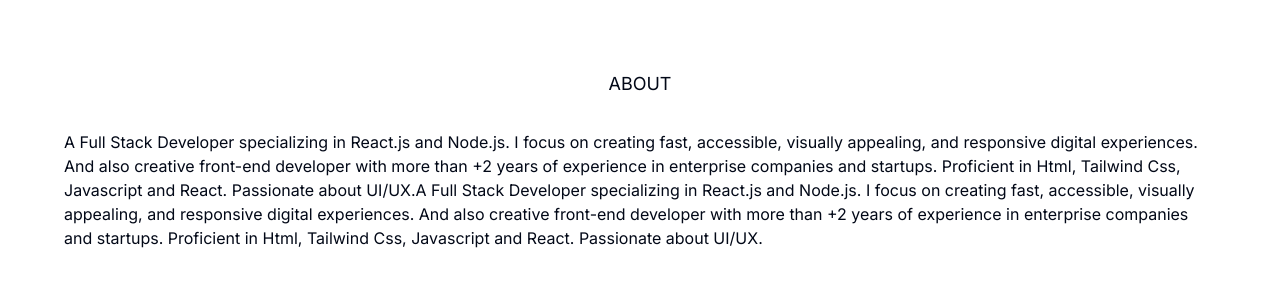
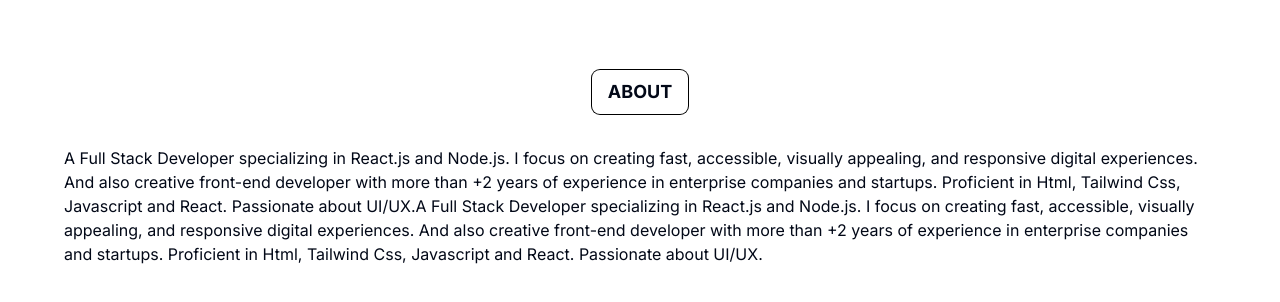
Before and after one commit to sidr467/portfolio, a Next.js app: page / in a window 1280 px wide. Shown: the part 320-622 px from the top of the page. Built offline with nearby package versions, Linux system fonts and the light colour scheme.

Commit message:
added some styles in about

```diff
--- a/src/app/components/About.tsx
+++ b/src/app/components/About.tsx
@@ -1,7 +1,7 @@
 function About() {
   return (
-    <div className="flex flex-col justify-center items-center gap-4 lg:gap-8  ">
-      <h2 className=" text-base lg:text-lg">ABOUT</h2>
+    <div className="flex flex-col gap-4 items-center lg:gap-8  ">
+      <h2 className="text-center text-base lg:text-lg font-bold py-2 px-4 ring-1 ring-black dark:ring-white w-fit rounded-lg  ">ABOUT</h2>
       <p className="">
         A Full Stack Developer specializing in React.js and Node.js. I focus on
         creating fast, accessible, visually appealing, and responsive digital
--- a/src/app/components/NavBar.tsx
+++ b/src/app/components/NavBar.tsx
@@ -4,7 +4,7 @@ import { ModeToggle } from "@/components/toogle"
 
 function NavBar() {
   return (
-    <nav className="h-20 md:px-4 lg:px-8 xl:px-16 2xl:px-32">
+    <nav className="h-20 md:px-4 lg:px-8 xl:px-16 2xl:px-32 ">
       {/* MObile */}
       <div className=" h-full md:hidden flex justify-between items-center relative px-4 py-2 ">
         <h1 className=" text-xl font-bold tracking-wider">
```
